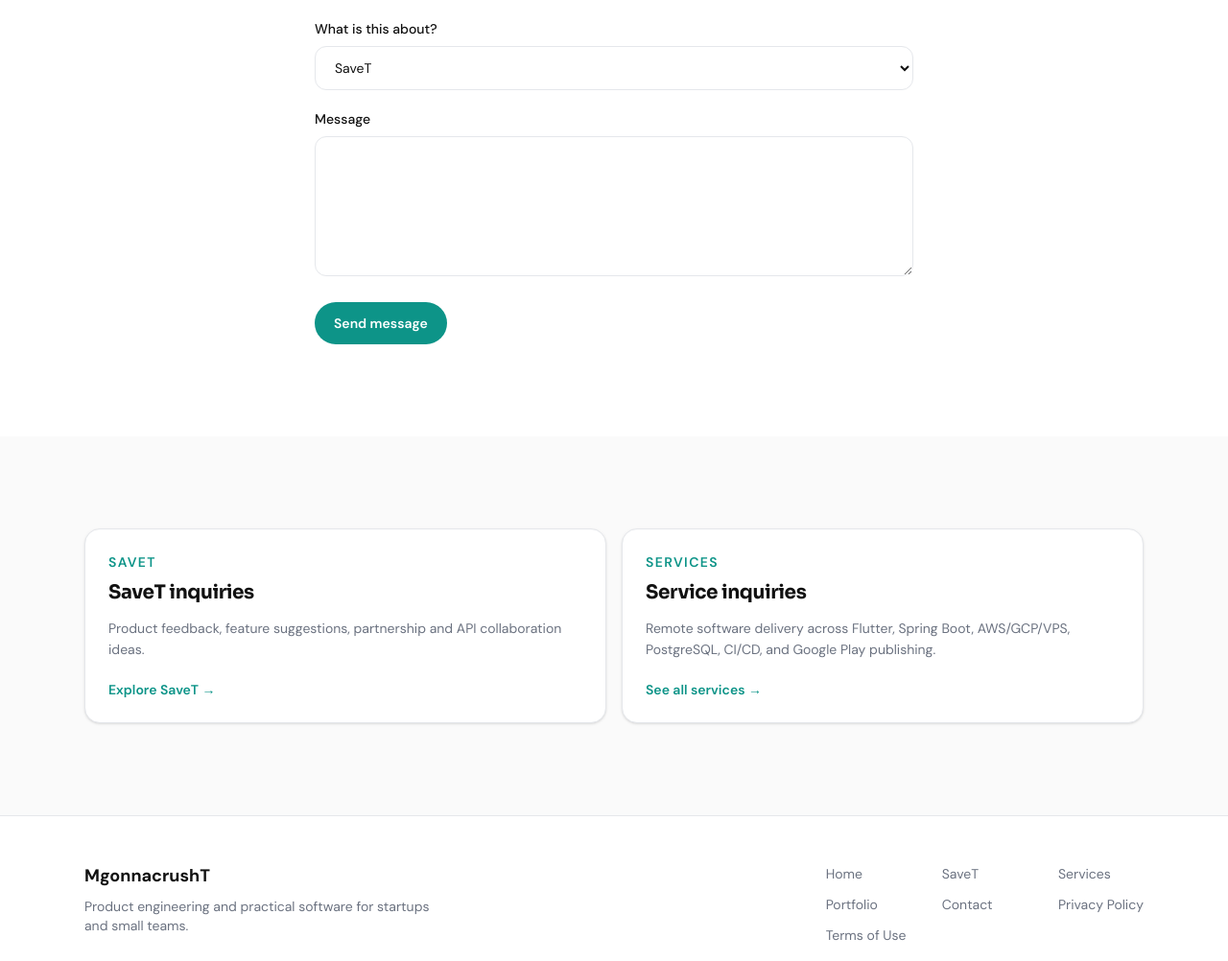
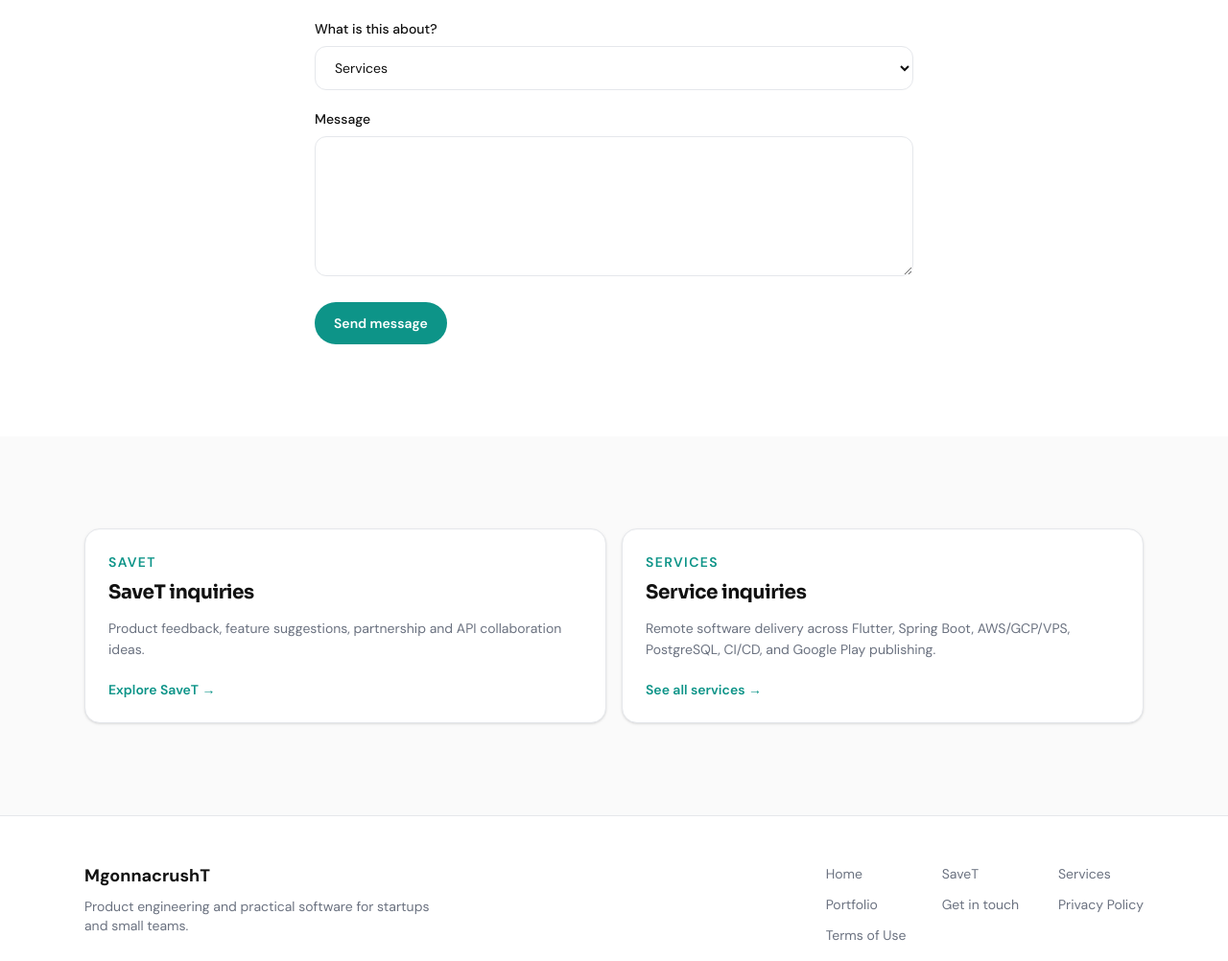
Before and after one commit to mgonnacrusht/mgonnacrusht.github.io, a Next.js app: page /contact in a window 1280 px wide. Shown: the part 601-1603 px from the top of the page at 96% size. Built offline with nearby package versions, Linux system fonts and the light colour scheme; no server answers.

Commit message:
contact & get in touch UI fixes

```diff
--- a/app/savet/page.tsx
+++ b/app/savet/page.tsx
@@ -47,7 +47,7 @@ export default function SaveTPage() {
             <Button href="/services/" variant="secondary">
               Company services
             </Button>
-            <Button href="/contact/">Contact</Button>
+            <Button href="/contact/">Get in touch</Button>
           </div>
         </Container>
       </Section>
@@ -163,7 +163,7 @@ export default function SaveTPage() {
             </Link>
             {" · "}
             <Link href="/contact/" className="text-accent underline">
-              Contact
+              Get in touch
             </Link>
             {" · "}
             <Link href="/savet/legal/privacy/" className="text-accent underline">
--- a/app/savet/roadmap/page.tsx
+++ b/app/savet/roadmap/page.tsx
@@ -37,7 +37,7 @@ export default function SaveTRoadmapPage() {
       >
         <Button href="/savet/">Back to SaveT</Button>
         <Button href="/contact/" variant="secondary">
-          Contact
+          Get in touch
         </Button>
       </PageHero>
 
--- a/components/contact/ContactForm.tsx
+++ b/components/contact/ContactForm.tsx
@@ -67,9 +67,15 @@ export function ContactForm() {
         <label htmlFor="intent" className="mb-2 block text-sm font-medium">
           What is this about?
         </label>
-        <select id="intent" name="intent" required className={fieldClass}>
+        <select
+          id="intent"
+          name="intent"
+          required
+          defaultValue="services"
+          className={fieldClass}
+        >
+          <option value="services">Services</option>
           <option value="savet">SaveT</option>
-          <option value="services">Services</option>
           <option value="other">Other</option>
         </select>
       </div>
--- a/lib/content/navigation.ts
+++ b/lib/content/navigation.ts
@@ -8,7 +8,6 @@ export const mainNav: NavItem[] = [
   { name: "Services", href: "/services/" },
   { name: "Portfolio", href: "/products/" },
   { name: "About", href: "/about/" },
-  { name: "Contact", href: "/contact/" },
 ];
 
 export const footerNav: NavItem[] = [
@@ -16,7 +15,7 @@ export const footerNav: NavItem[] = [
   { name: "SaveT", href: "/savet/" },
   { name: "Services", href: "/services/" },
   { name: "Portfolio", href: "/products/" },
-  { name: "Contact", href: "/contact/" },
+  { name: "Get in touch", href: "/contact/" },
   { name: "Privacy Policy", href: "/legal/privacy/" },
   { name: "Terms of Use", href: "/legal/terms/" },
 ];
```
